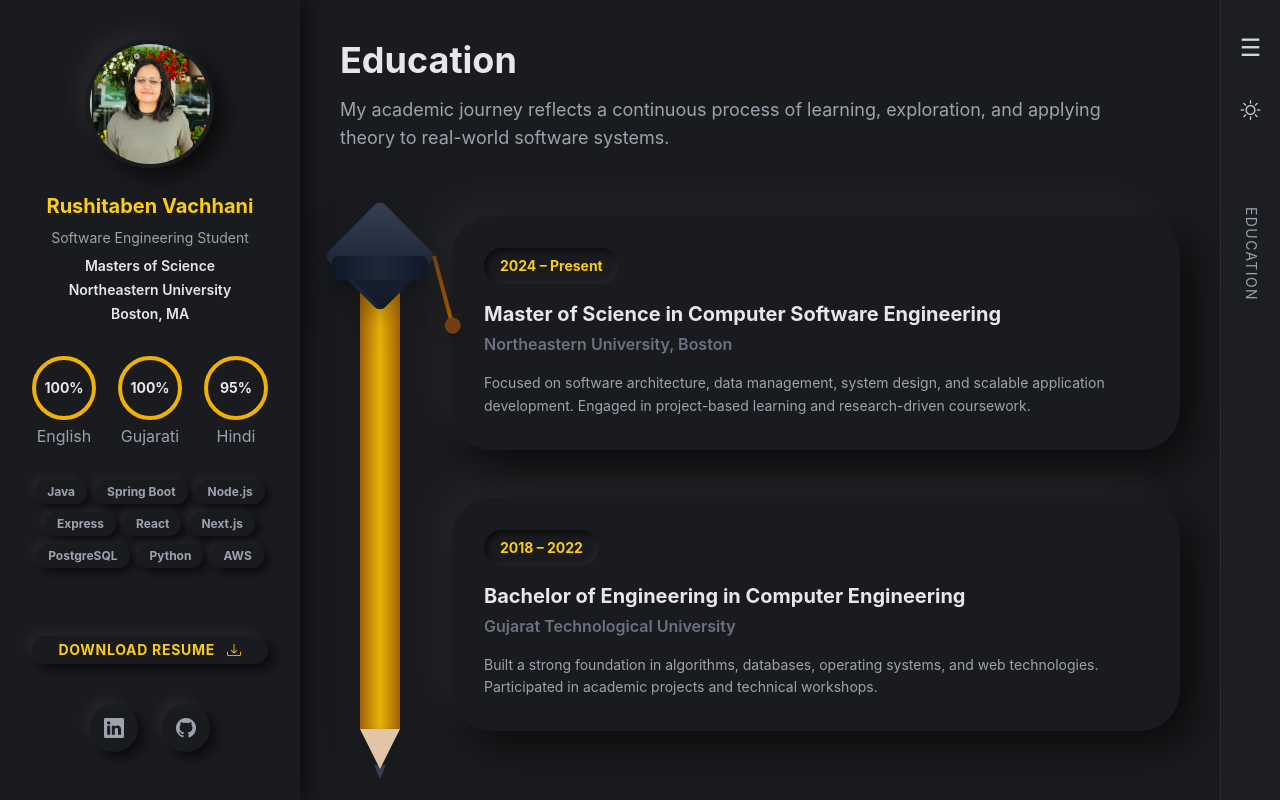
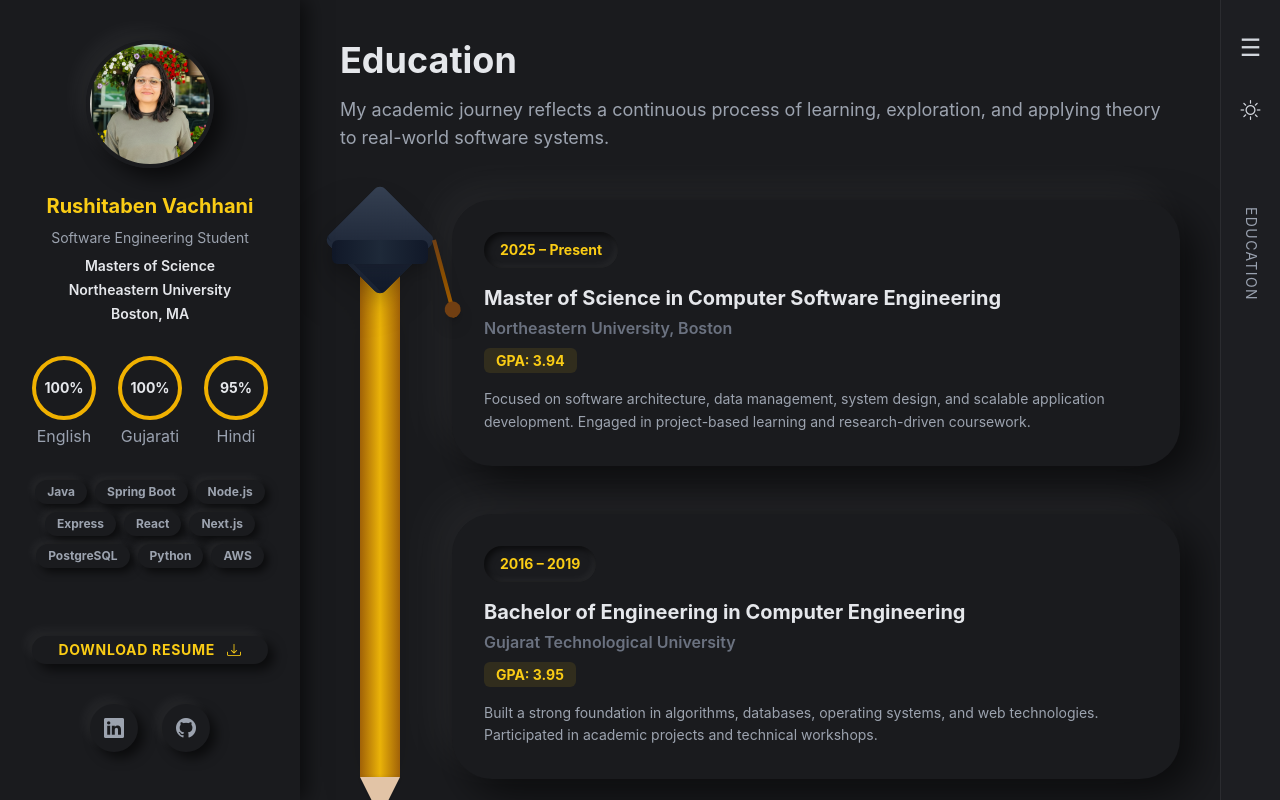
Before and after one commit to rushita-vachhani/resume, a Next.js app: page /education in a window 1280 px wide. Built offline with nearby package versions, Linux system fonts and the light colour scheme.

Commit message:
Update EducationItem and EducationTimeline components: add GPA display and adjust years for improved accuracy

```diff
--- a/src/app/components/EducationItem.tsx
+++ b/src/app/components/EducationItem.tsx
@@ -3,6 +3,7 @@ interface EducationItemProps {
   title: string;
   institution: string;
   description: string;
+  gpa?: string;
 }
 
 export default function EducationItem({
@@ -10,6 +11,7 @@ export default function EducationItem({
   title,
   institution,
   description,
+  gpa,
 }: EducationItemProps) {
   return (
     <div
@@ -33,7 +35,15 @@ export default function EducationItem({
       </span>
 
       <h3 className="text-xl font-bold text-body-text mb-1">{title}</h3>
-      <h4 className="text-md font-semibold text-text-muted mb-4">{institution}</h4>
+      <h4 className={`text-md font-semibold text-text-muted ${gpa ? "mb-2" : "mb-4"}`}>{institution}</h4>
+
+      {gpa && (
+        <div className="mb-4">
+          <span className="px-3 py-1 rounded-md bg-primary/10 text-primary text-sm font-bold">
+            GPA: {gpa}
+          </span>
+        </div>
+      )}
 
       <p className="text-text-secondary text-sm leading-relaxed">{description}</p>
     </div>
--- a/src/app/components/EducationTimeline.tsx
+++ b/src/app/components/EducationTimeline.tsx
@@ -12,16 +12,18 @@ export default function EducationTimeline() {
       {/* Education Cards */}
       <div className="space-y-12 relative pb-12">
         <EducationItem
-          year="2024 – Present"
+          year="2025 – Present"
           title="Master of Science in Computer Software Engineering"
           institution="Northeastern University, Boston"
+          gpa="3.94"
           description="Focused on software architecture, data management, system design, and scalable application development. Engaged in project-based learning and research-driven coursework."
         />
 
         <EducationItem
-          year="2018 – 2022"
+          year="2016 – 2019"
           title="Bachelor of Engineering in Computer Engineering"
           institution="Gujarat Technological University"
+          gpa="3.95"
           description="Built a strong foundation in algorithms, databases, operating systems, and web technologies. Participated in academic projects and technical workshops."
         />
       </div>
--- a/src/app/education/page.tsx
+++ b/src/app/education/page.tsx
@@ -4,13 +4,12 @@ export default function EducationPage() {
   return (
     <div className="section-container space-y-12">
       {/* Header */}
-      <header className="mb-16 max-w-3xl">
+      <header className="mb-2 w-full">
         <h1 className="text-4xl font-bold text-body-text mb-4">
           Education
         </h1>
         <p className="text-text-secondary text-lg">
-          My academic journey reflects a continuous process of learning,
-          exploration, and applying theory to real-world software systems.
+          My academic journey reflects a continuous process of learning, exploration, and applying theory to real-world software systems.
         </p>
       </header>
 
```
